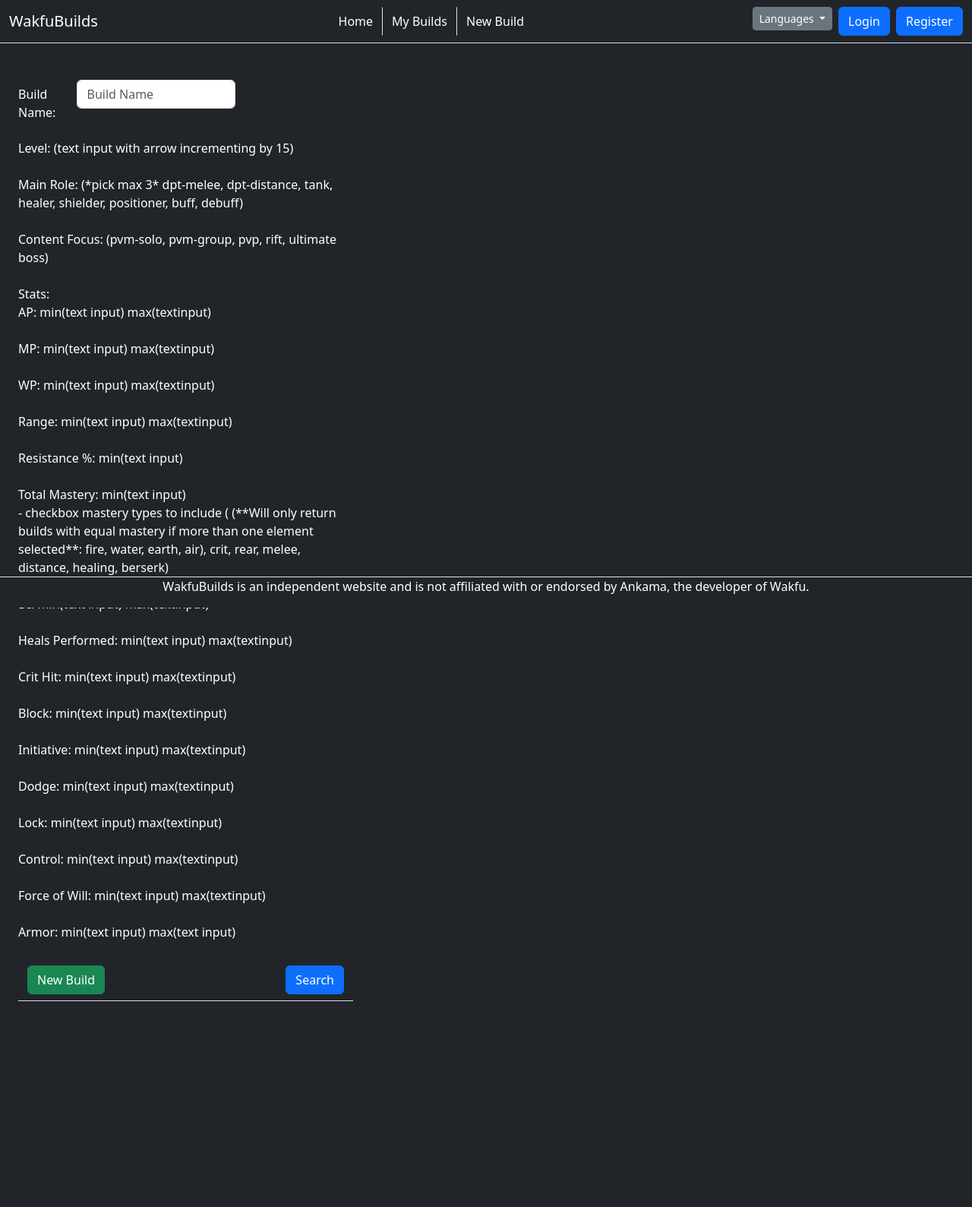
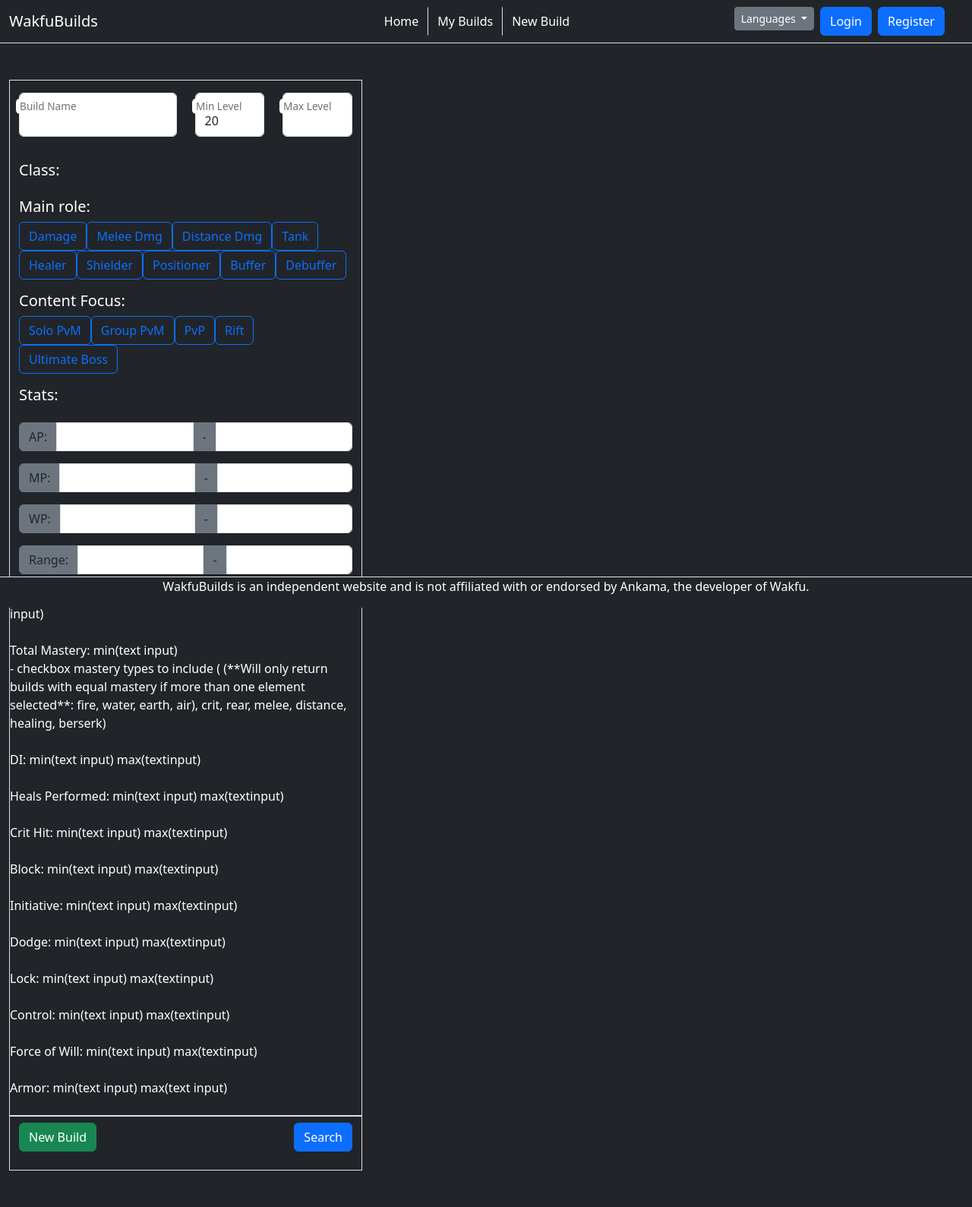
Before and after one commit to StudentofCS/hackbright_final_project, a Flask app: page / in a window 1280 px wide. Shown: the whole page at 76% size. Before the commit the page ends 1318 px from the top, so only its background shows below. Run offline with Flask 3, Linux system fonts and the light colour scheme; data that the repository does not hold is empty.

Commit message:
Finished main stats template in homepage

```diff
--- a/server.py
+++ b/server.py
@@ -15,6 +15,7 @@ app.jinja_env.undefined = StrictUndefined
 
 
 SEARCH_PARAMS = []
+
 
 def get_browser_lang():
     supported_languages = ['en', 'fr', 'es', 'pt']
@@ -34,12 +35,29 @@ def homepage():
     builds = crud.get_builds()
 
     return render_template('homepage.html', builds=builds,
-                           character_classes=character_classes)
+                           character_classes=character_classes,
+                           max_level = crud.MAX_LEVEL)
 
 
 @app.route('/search')
 def search_results():
-    pass
+    min_level = request.args.get('min_level')
+    max_level = request.args.get('max_level')
+
+    if min_level == "" and max_level == "":
+        print('Both empty')
+
+    elif min_level != "" and max_level != "":
+        print(f'Level: {min_level} to {max_level}')
+
+    elif min_level != "":
+        print(f'Min_level: {min_level}')
+
+    elif max_level != "":
+        print(f'Max_level: {max_level}')
+
+
+    return redirect('/')
 
 
 
--- a/templates/base.html
+++ b/templates/base.html
@@ -11,18 +11,21 @@
 <body class="text-bg-dark">
 
     <nav class="navbar bg-dark border-bottom border-body" data-bs-teme="dark">
-        <div class="container-fluid">
+        <div class="container-fluid row">
+
+            <div class="d-grid gap-2 d-md-flex mx-auto col-md-4 col-sm-12">
             <a class="navbar-brand text-bg-dark" href="#">WakfuBuilds</a>
+            </div>
 
-            <div class="d-grid gap-2 d-md-flex mx-auto">
+            <div class="d-grid gap-2 d-md-flex mx-auto justify-content-center col-md-4 col-sm-12">
                 <div class="btn-group" role="group" aria-label="Main nav buttons">
                     <button class="btn btn-dark border-end" type="button">Home</button>
                     <button class="btn btn-dark border-start border-end" type="button">My Builds</button>
                     <button class="btn btn-dark border-start" type="button">New Build</button>
                 </div>
             </div>
-            <div class="d-grid gap-2 d-md-flex justify-content-md-end">
 
+            <div class="d-grid gap-2 d-md-flex justify-content-md-end col-md-4 col-sm-12">
                 <div class="dropdown">
                     <button class="btn btn-sm btn-secondary dropdown-toggle" type="button" data-bs-toggle="dropdown" aria-expanded="false">
                         Languages
@@ -44,7 +47,7 @@
     <div class="container-fluid">
         {% block content %}{% endblock %}
     </div>
-    <br><br><br>
+    <br><br>
     <footer class="bg-dark d-flex flex-wrap justify-content-center border-top fixed-bottom">
         <p>WakfuBuilds is an independent website and is not affiliated with or endorsed by Ankama, the developer of Wakfu.</p>
     </footer>
--- a/templates/homepage.html
+++ b/templates/homepage.html
@@ -3,44 +3,99 @@
 {% block title %}Wakfu Builds{% endblock %}
 {% block content %}
     <br><br>
-    <div class="container row">
-        <div class="col-5">
-            <div class="row mb-3">
-                <label for="build_name" class="col-sm-2 col-form-label">Build Name:</label>
-                <div class="col-sm-6">
-                    <input type="text" class="form-control" id="build_name" placeholder="Build Name">
+    <form action="/search" method="get" class="container row">
+        <div class="col-5 border">
+
+            <div class="row mb-3 pt-3">
+                <div class="col-lg-6 col-md-12 form-floating mb-3">
+                    <input type="text" class="form-control" id="build_name" name="build_name">
+                    <label for="build_name">Build Name</label>
+                </div>
+                <div class="col-lg-3 col-md-6 form-floating mb-3">
+                    <input type="number" class="form-control" id="min_level" name="min_level" value="20" step="15" min="5" max="{{ max_level }}">
+                    <label for="min_level">Min Level</label>
+                </div>
+                <div class="col-lg-3 col-md-6 form-floating mb-3">
+                    <input type="number" class="form-control" id="max_level" name="max_level" step="15" min="5" max="{{ max_level }}">
+                    <label for="max_level">Max Level</label>
                 </div>
             </div>
 
-            <div class="btn-toolbar" role="group" aria-label="Radio toggle buttons for character class">
+            <h5>Class:</h5>
+            <div class="btn-toolbar mb-3" role="group" aria-label="Radio toggle buttons for character class">
                 {% for character_class in character_classes %}
                     <input type="radio" class="btn-check" name="char_class_btnradio" id="character_class{{ character_class.id }}" autocomplete="off">
                     <label class="btn btn-outline-primary" for="character_class{{ character_class.id }}">{{ character_class.name }}</label>
                 {% endfor %}
             </div>
 
-            Level: (text input with arrow incrementing by 15)
-            <br/><br/>
+            <h5>Main role:</h5>
+            <div class="btn-toolbar mb-3" role="group" aria-label="Checkbox buttons for main role">
+                    <input type="checkbox" class="btn-check" name="main_role" id="damage" autocomplete="off">
+                    <label class="btn btn-outline-primary" for="damage">Damage</label>
+                    <input type="checkbox" class="btn-check" name="main_role" id="melee" autocomplete="off">
+                    <label class="btn btn-outline-primary" for="melee">Melee Dmg</label>
+                    <input type="checkbox" class="btn-check" name="main_role" id="distance" autocomplete="off">
+                    <label class="btn btn-outline-primary" for="distance">Distance Dmg</label>
+                    <input type="checkbox" class="btn-check" name="main_role" id="tank" autocomplete="off">
+                    <label class="btn btn-outline-primary" for="tank">Tank</label>
+                    <input type="checkbox" class="btn-check" name="main_role" id="healer" autocomplete="off">
+                    <label class="btn btn-outline-primary" for="healer">Healer</label>
+                    <input type="checkbox" class="btn-check" name="main_role" id="shielder" autocomplete="off">
+                    <label class="btn btn-outline-primary" for="shielder">Shielder</label>
+                    <input type="checkbox" class="btn-check" name="main_role" id="positioner" autocomplete="off">
+                    <label class="btn btn-outline-primary" for="positioner">Positioner</label>
+                    <input type="checkbox" class="btn-check" name="main_role" id="buffer" autocomplete="off">
+                    <label class="btn btn-outline-primary" for="buffer">Buffer</label>
+                    <input type="checkbox" class="btn-check" name="main_role" id="debuffer" autocomplete="off">
+                    <label class="btn btn-outline-primary" for="debuffer">Debuffer</label>
+            </div>
 
-            Main Role: (*pick max 3* dpt-melee, dpt-distance, tank, healer, shielder, positioner, buff, debuff)
-            <br/><br/>
+            <h5>Content Focus:</h5>
+            <div class="btn-toolbar mb-3" role="group" aria-label="Radio toggle buttons for content type">
+                    <input type="radio" class="btn-check" name="content_type" id="solo" autocomplete="off">
+                    <label class="btn btn-outline-primary" for="solo">Solo PvM</label>
+                    <input type="radio" class="btn-check" name="content_type" id="group" autocomplete="off">
+                    <label class="btn btn-outline-primary" for="group">Group PvM</label>
+                    <input type="radio" class="btn-check" name="content_type" id="pvp" autocomplete="off">
+                    <label class="btn btn-outline-primary" for="pvp">PvP</label>
+                    <input type="radio" class="btn-check" name="content_type" id="rift" autocomplete="off">
+                    <label class="btn btn-outline-primary" for="rift">Rift</label>
+                    <input type="radio" class="btn-check" name="content_type" id="ub" autocomplete="off">
+                    <label class="btn btn-outline-primary" for="ub">Ultimate Boss</label>
+            </div>
 
-            Content Focus: (pvm-solo, pvm-group, pvp, rift, ultimate boss)
-            <br/><br/>
-
-            Stats:
+            <h5>Stats:</h5>
             <!-- First 4 will be the "main" stats -->
-            <br/>
-            AP: min(text input) max(textinput)
-            <br/><br/>
-            MP: min(text input) max(textinput)
-            <br/><br/>
-            WP: min(text input) max(textinput)
-            <br/><br/>
-            Range: min(text input) max(textinput)
-            <br/><br/>
+            <div class="row mb-3 pt-3">
+                <div class="input-group mb-3 col-auto">
+                    <span class="input-group-text bg-secondary border-secondary">AP:</span>
+                    <input type="number" class="form-control" name="min_ap" aria-label="Minimum AP">
+                    <span class="input-group-text bg-secondary border-secondary"> - </span>
+                    <input type="number" class="form-control" name="max_ap" aria-label="Maximum AP">
+                </div>
+                <div class="input-group mb-3 col-auto">
+                    <span class="input-group-text bg-secondary border-secondary">MP:</span>
+                    <input type="number" class="form-control" name="min_mp" aria-label="Minimum MP">
+                    <span class="input-group-text bg-secondary border-secondary"> - </span>
+                    <input type="number" class="form-control" name="max_mp" aria-label="Maximum MP">
+                </div>
+                <div class="input-group mb-3 col-auto">
+                    <span class="input-group-text bg-secondary border-secondary">WP:</span>
+                    <input type="number" class="form-control" name="min_wp" aria-label="Minimum WP">
+                    <span class="input-group-text bg-secondary border-secondary"> - </span>
+                    <input type="number" class="form-control" name="max_wp" aria-label="Maximum WP">
+                </div>
+                <div class="input-group mb-3 col-auto">
+                    <span class="input-group-text bg-secondary border-secondary">Range:</span>
+                    <input type="number" class="form-control" name="min_range" aria-label="Minimum range">
+                    <span class="input-group-text bg-secondary border-secondary"> - </span>
+                    <input type="number" class="form-control" name="max_range" aria-label="Maximum range">
+                </div>
 
             <!-- Click on advanced button to reveal these -->
+            These will be hidden with checkbox.
+            <!-- add collapse button here-->
             Resistance %: min(text input)
             <br/><br/>
             Total Mastery: min(text input)<br/>
@@ -68,14 +123,15 @@
             Armor: min(text input) max(text input)
             <br/><br/>
 
+            <span class="border-top"></span>
 
-            <nav class="navbar bg-dark border-bottom border-body" data-bs-teme="dark">
+            <nav class="navbar bg-dark border-top" data-bs-teme="dark">
                 <div class="container-fluid">
                     <div class="d-grid gap-2 d-md-flex justify-content-start">
-                        <button class="btn btn-success" type="button">New Build</button>
+                        <button class="btn btn-success" type="submit" formaction="/new_build">New Build</button>
                     </div>
                     <div class="d-grid gap-2 d-md-flex justify-content-end">
-                        <button class="btn btn-primary" type="button">Search</button>
+                        <button class="btn btn-primary" type="submit">Search</button>
                     </div>
                 </div>
             </nav>
```
